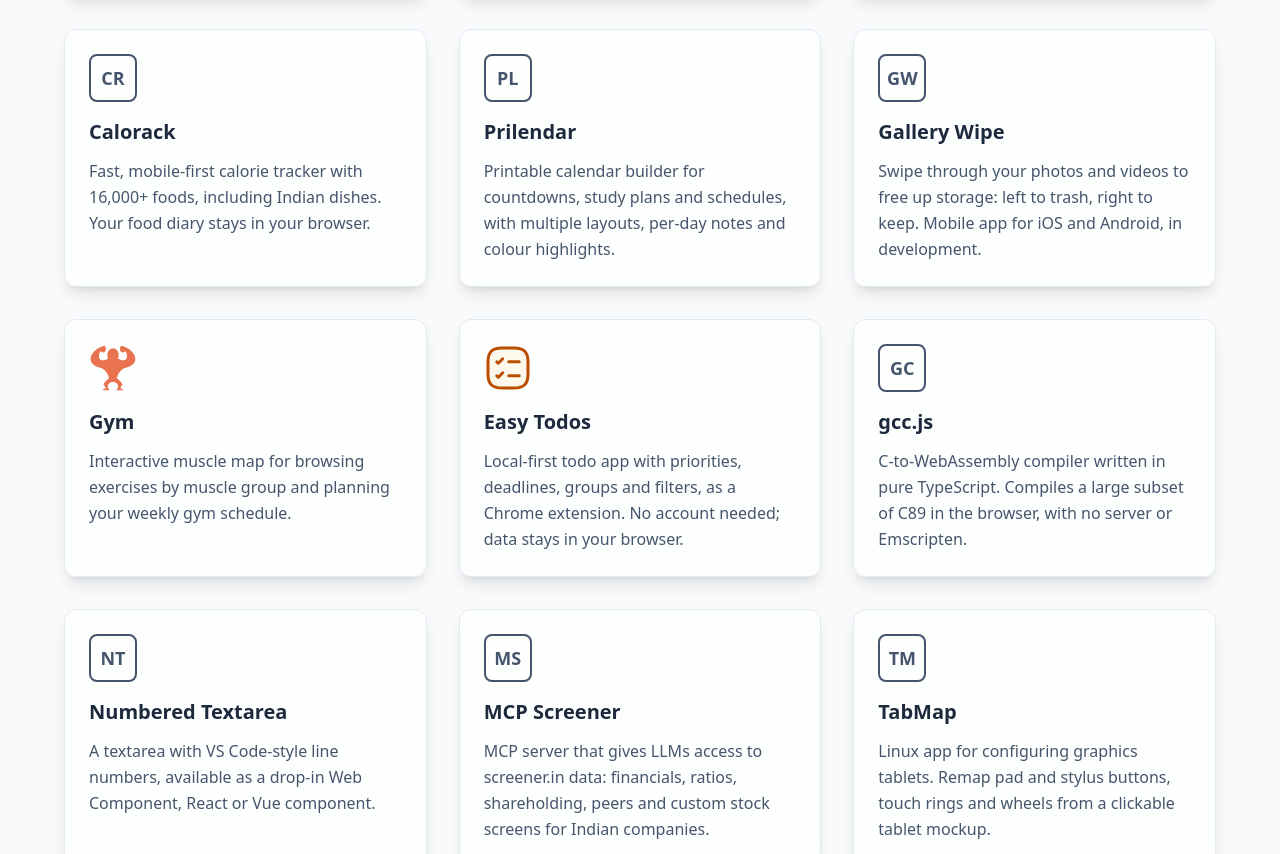
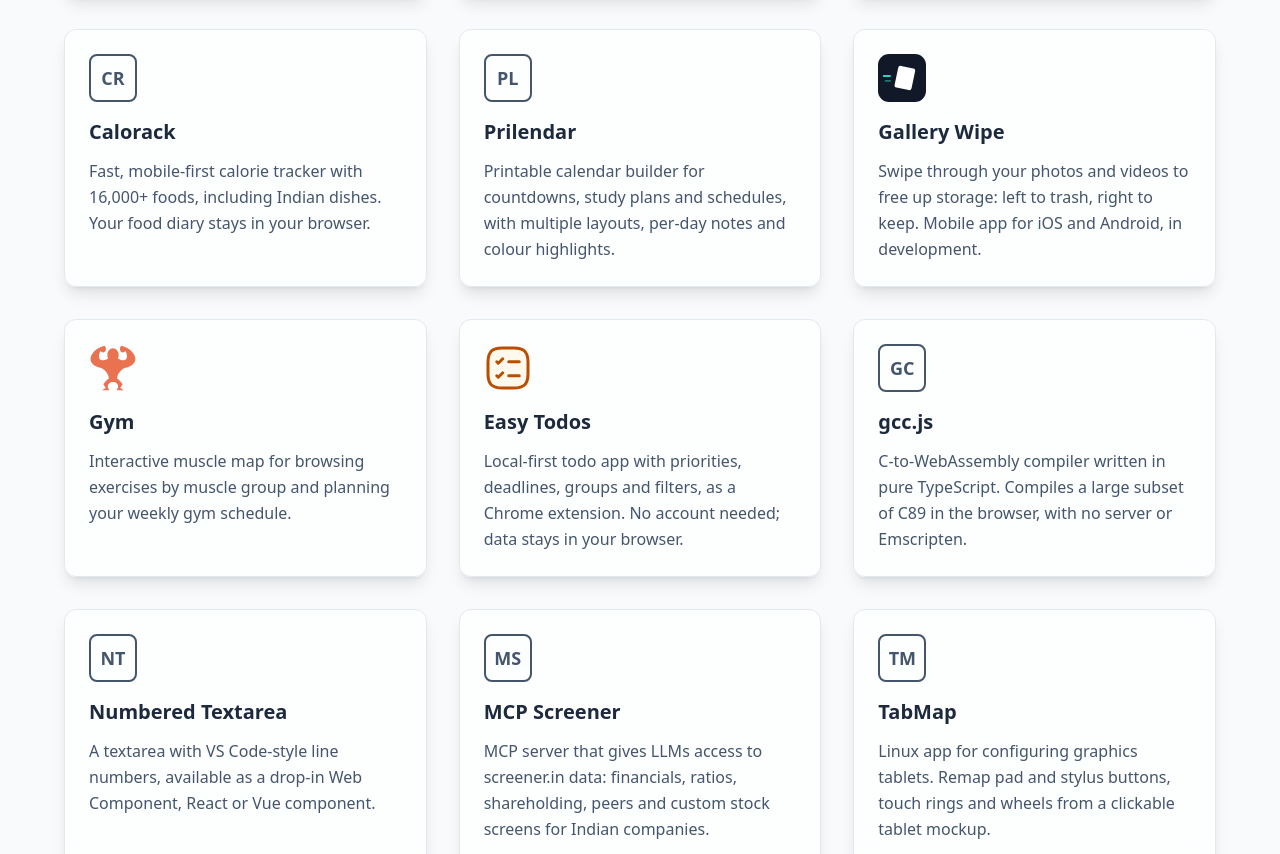
Before and after one commit to Prastavna/prastavna.com, an Astro site: page / in a window 1280 px wide. Shown: the part 1377-2231 px from the top of the page. Built offline with nearby package versions, Linux system fonts and the light colour scheme; Astro itself is replaced by a stand-in of ours; a web font is replaced by a local one.

Commit message:
Add Gallery Wipe logo

```diff
--- a/src/pages/index.astro
+++ b/src/pages/index.astro
@@ -76,7 +76,7 @@ const products = [
 	{
 		name: 'Gallery Wipe',
 		url: 'https://github.com/Prastavna/gallery-wipe',
-		initials: 'GW',
+		logo: '/gallery-wipe-logo.svg',
 		description: 'Swipe through your photos and videos to free up storage: left to trash, right to keep. Mobile app for iOS and Android, in development.',
 	},
 	{
```
Also changed, not shown: public/gallery-wipe-logo.svg (added).
